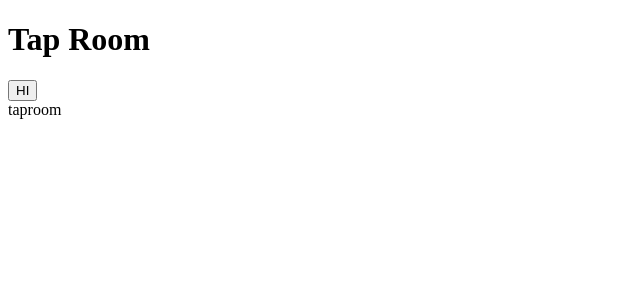
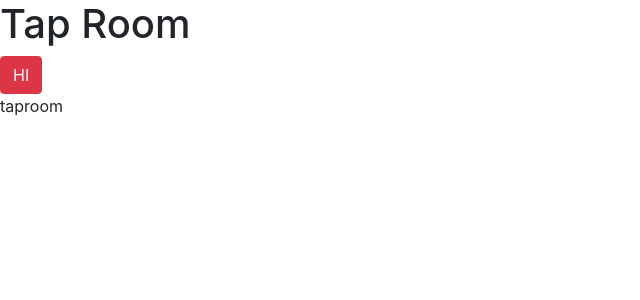
Before and after one commit to reginanurieva/Tap_Room_React, a React app: page / in a window 1280 px wide. Shown: the top 300 px of the page, without its empty margins (0-640 px from the left). Built offline with nearby package versions, Linux system fonts and the light colour scheme.

Commit message:
add header component and install bootstrap

```diff
--- a/package.json
+++ b/package.json
@@ -12,10 +12,13 @@
   "author": "",
   "license": "ISC",
   "dependencies": {
+    "bootstrap": "^4.1.3",
+    "css-loader": "^1.0.1",
     "prop-types": "^15.5.10",
     "react": "^15.5.4",
     "react-dom": "^15.5.4",
     "react-router-dom": "^4.0.0",
+    "style-loader": "^0.23.1",
     "styled-jsx": "^3.1.2"
   },
   "devDependencies": {
--- a/src/components/App.jsx
+++ b/src/components/App.jsx
@@ -1,5 +1,6 @@
 import React from 'react';
 import Header from './Header';
+import bootstrap from "../../node_modules/bootstrap/dist/css/bootstrap.min.css";
 //import PropTypes from 'prop-types';
 import { Switch, Route } from 'react-router-dom';
 
--- a/src/components/Header.jsx
+++ b/src/components/Header.jsx
@@ -5,7 +5,7 @@ function Header(){
   return (
     <div>
       <h1>Tap Room</h1>
-      <button className="btn btn-daner">HI</button>
+      <button className="btn btn-danger">HI</button>
       {/* <Link to="/">Home</Link> | <Link to="/newticket">Create Ticket</Link> */}
     </div>
   );
--- a/src/index.jsx
+++ b/src/index.jsx
@@ -3,6 +3,7 @@ import ReactDOM from 'react-dom';
 import App from './components/App';
 import { AppContainer } from 'react-hot-loader';
 import { HashRouter } from 'react-router-dom';
+import '../node_modules/bootstrap/dist/css/bootstrap.min.css';
 
 const render = (Component) => {
   ReactDOM.render(
--- a/webpack.config.js
+++ b/webpack.config.js
@@ -25,6 +25,10 @@ module.exports = {
   },
   module: {
     rules: [
+      {
+        test: /\.css$/,
+        use: [ 'style-loader', 'css-loader' ]
+      },
       {
         test: /\.jsx?$/,
         enforce: "pre",
```
Also changed, not shown: 1 other file (tests, documents, lock files or other folders).
